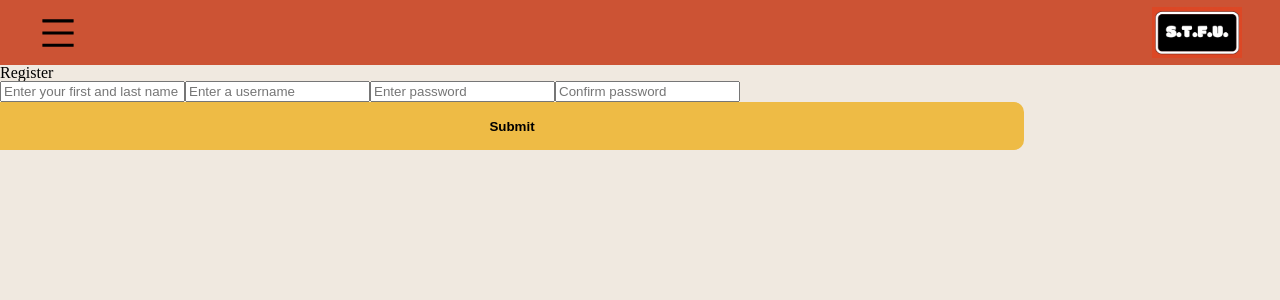
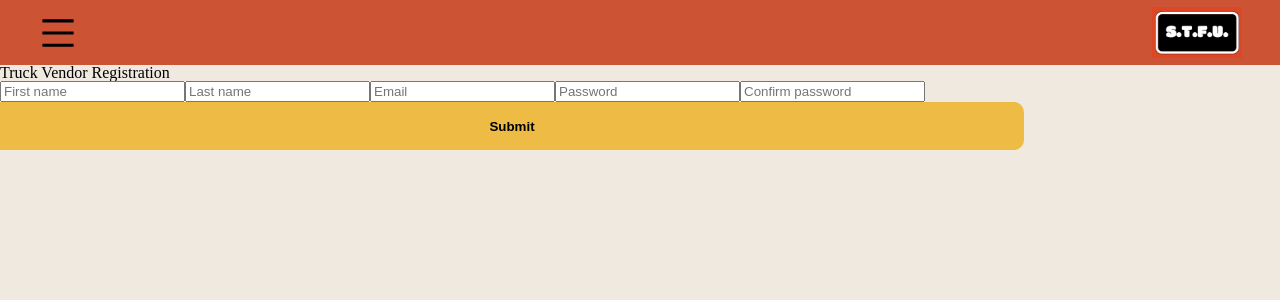
Before and after one commit to misko9251/foodtrucks, a React (Create React App) app in the folder frontend/: page /register in a window 1280 px wide. Shown: the top 300 px of the page. Built offline with nearby package versions, Linux system fonts and the light colour scheme; what google-maps-react would draw is missing.

Commit message:
remove Registration page as we are moving forward with Register page instead

```diff
--- a/frontend/src/pages/Register.js
+++ b/frontend/src/pages/Register.js
@@ -4,8 +4,9 @@ import FormInput from '../components/FormInput'
 function Register() {
 
   const [formData, setFormData] = useState({
-    name: '',
-    username: '',
+    firstName: '',
+    lastName: '',
+    email: '',
     password: '',
     password2: ''
   })
@@ -28,26 +29,33 @@ function Register() {
     <>
       <section>
         <form onSubmit={onSubmit}>
-          <h2>Register</h2>
+          <h2>Truck Vendor Registration</h2>
           <FormInput
           type='text'
-          value={formData.name}
-          placeholder='Enter your first and last name'
+          value={formData.firstName}
+          placeholder='First name'
           name='name'
           onChange={onChange}
           />
           <FormInput
           type='text'
-          value={formData.username}
-          placeholder='Enter a username'
+          value={formData.lastName}
+          placeholder='Last name'
           name='username'
+          onChange={onChange}
+          />
+          <FormInput
+          type='text'
+          value={formData.email}
+          placeholder='Email'
+          name='password'
           onChange={onChange}
           />
           <FormInput
           type='password'
           value={formData.password}
-          placeholder='Enter password'
-          name='password'
+          placeholder='Password'
+          name='password2'
           onChange={onChange}
           />
           <FormInput
--- a/frontend/src/pages/Registration.js
+++ /dev/null
@@ -1,11 +0,0 @@
-import React from 'react'
-
-function Registration() {
-  return (
-    <div>
-        <h1>hey</h1>
-    </div>
-  )
-}
-
-export default Registration
```
Also changed, not shown: 1 other file (tests, documents, lock files or other folders).
